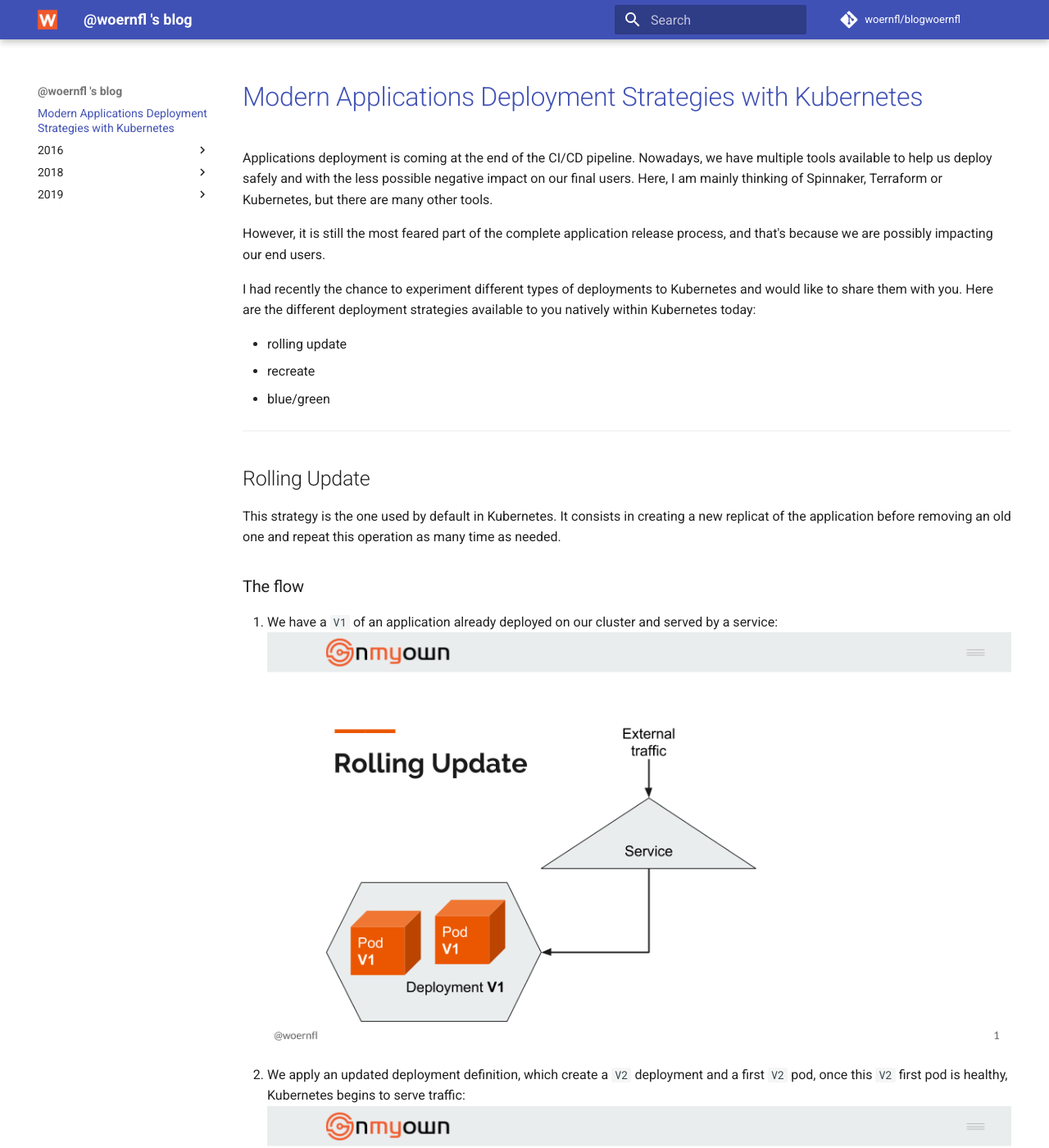
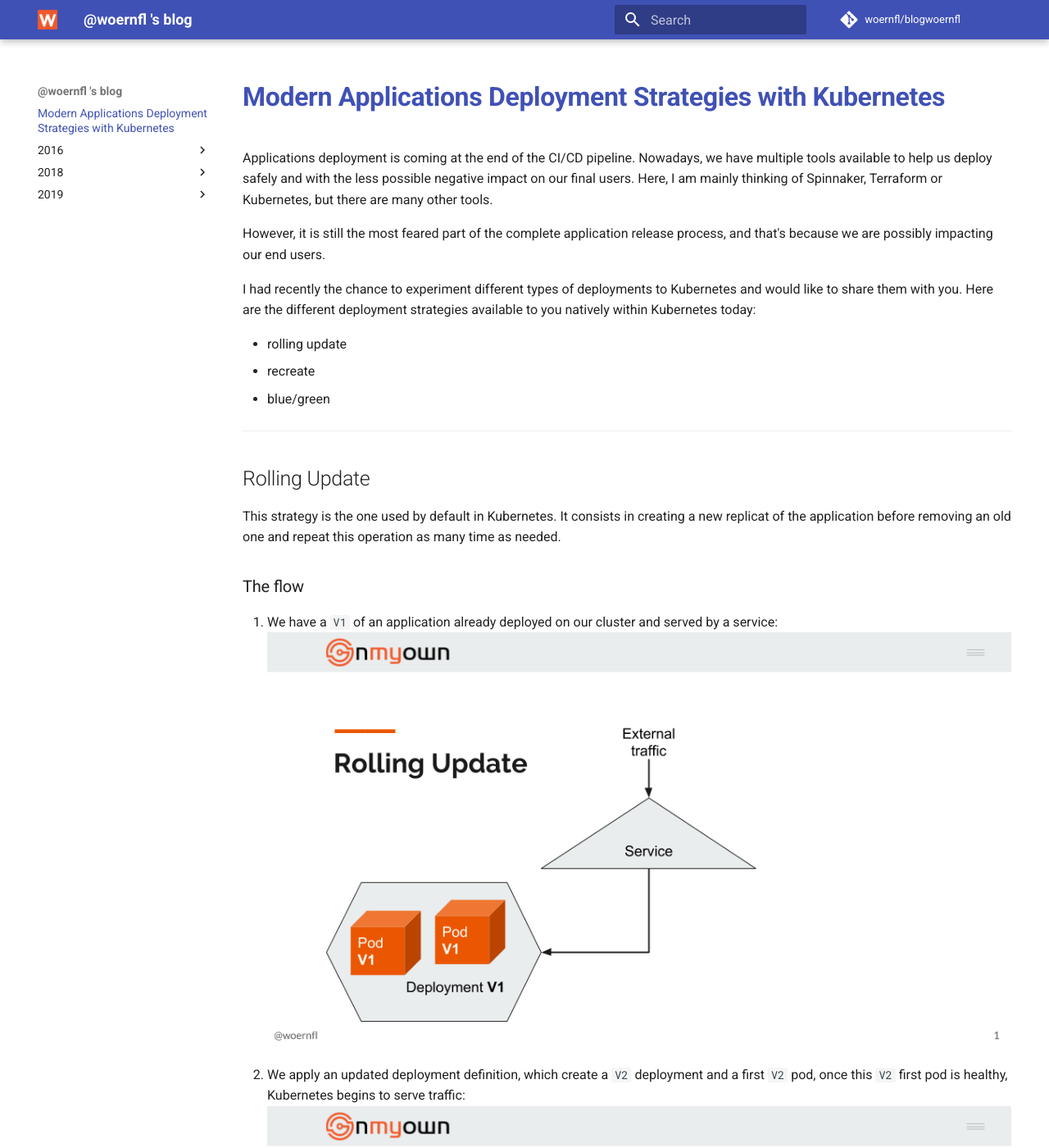
Before and after one commit to woernfl/blogwoernfl, an MkDocs documentation site: the page built from docs/index.md, in a window 1280 px wide and 1400 px high. Shown: the whole window at 82% size. Built offline with MkDocs 1.6.1 and Material for MkDocs 9.7.7, drawn with Linux system fonts in a browser that asks for light colours; comment, search, counter and statistics services are not loaded.

Commit message:
Add extra stylsheet
Signed-off-by: Florian Woerner <florian.woerner@onmyown.io>

```diff
--- a/docs/2018/2018-09-20-How-to-provision-persistent-volume-in-Kubernetes.md
+++ b/docs/2018/2018-09-20-How-to-provision-persistent-volume-in-Kubernetes.md
@@ -1,4 +1,4 @@
-# **How to provision persistent volume in Kubernetes.**
+# How to provision persistent volume in Kubernetes.
 
 I recently got the chance to speak at DevoxxFR. I loved the event, and even more the chat I had in the hallway track. I went there to talk about the different ways of `managing stateful applications via Kubernetes`, this talk raised a lot of questions which inspired me to write this blog post.
 
--- a/docs/assets/stylesheets/extra.css
+++ b/docs/assets/stylesheets/extra.css
@@ -1,3 +1,4 @@
 .md-typeset h1 {
     color: var(--md-primary-fg-color);
+    font-weight: bold;
 }
```
